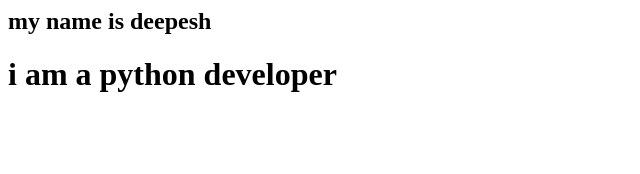
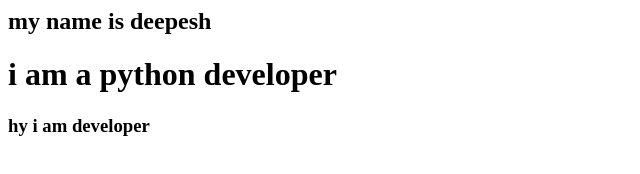
Before and after one commit to deepeshpanwar01/repo-4, a plain HTML site: page index.html in a window 1280 px wide. Shown: the whole page, without its empty margins (0-640 px from the left). Drawn offline with Linux system fonts and the light colour scheme.

Commit message:
new file add

```diff
--- a/index.html
+++ b/index.html
@@ -1,2 +1,3 @@
 <h2>my name is deepesh</h2>
 <h1>i am a python developer</h1>
+<h3>hy i am developer</h3>
```
